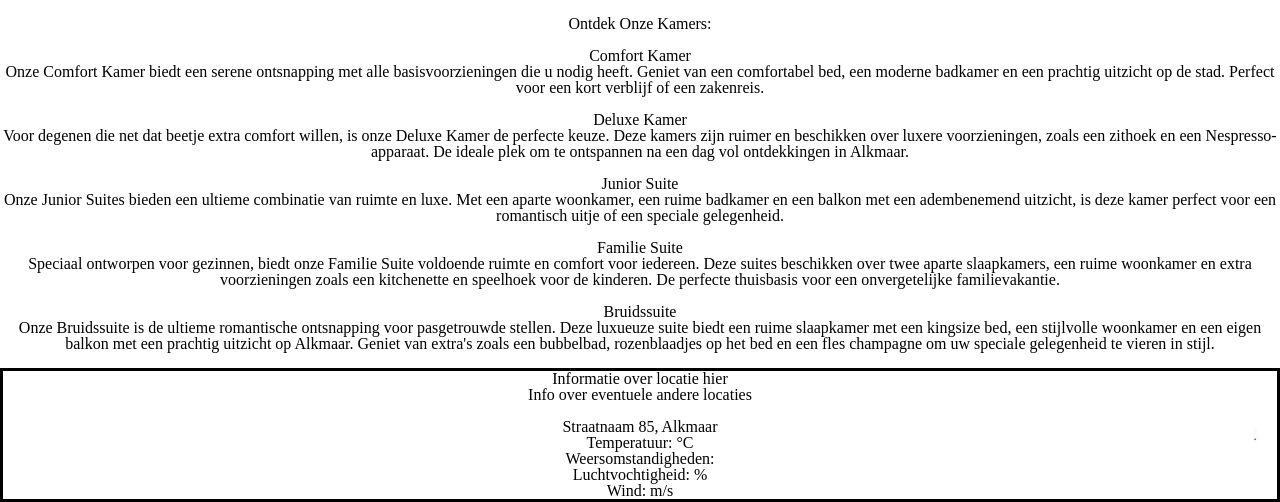
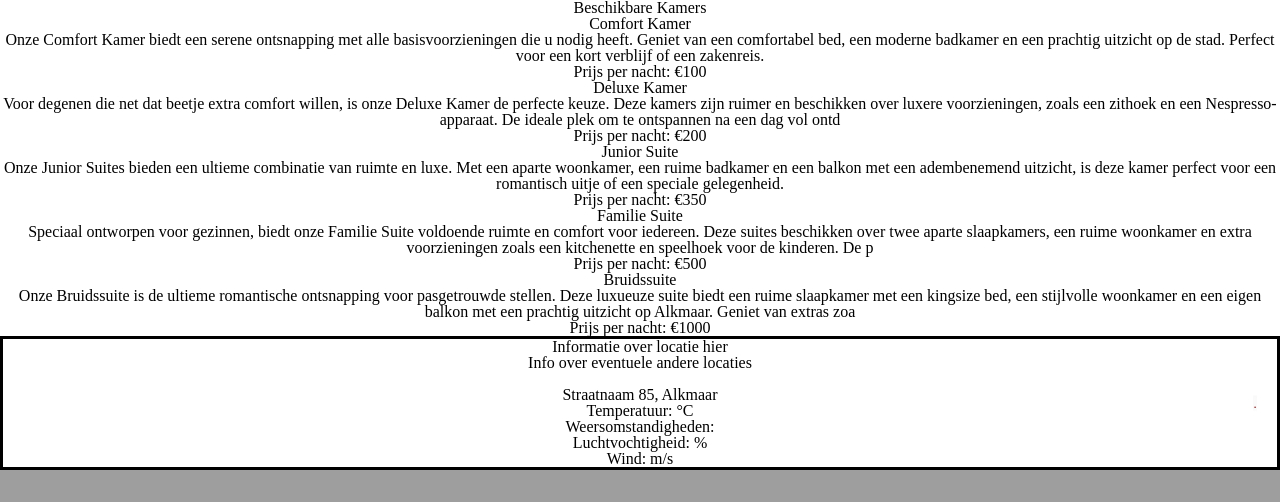
Before and after one commit to Duko-Wolf/Hotel, a PHP site: page /kamers.php in a window 1280 px wide. Shown: the part 520-1022 px from the top of the page. After the commit the page ends 990 px from the top, so only its background shows below. Run offline with PHP 8.4, Linux system fonts and the light colour scheme; data comes from the database, SQL or seed files in the repository; some libraries are stand-ins or nearby versions.

Commit message:
kamers worden ingeladen met php

```diff
--- a/kamers.php
+++ b/kamers.php
@@ -1,60 +1,35 @@
-<?php include('includes/session.php') ?>
+<?php
+require 'functions/function.php'; // Inclusief het database verbindingsbestand
+
+$conn = dbConnect();
+// Query om alle kamers op te halen
+$query = "SELECT * FROM kamers";
+$stmt = $conn->prepare($query);
+$stmt->execute();
+$kamers = $stmt->fetchAll(PDO::FETCH_ASSOC);
+?>
+
 <!DOCTYPE html>
-<html lang="en">
+<html lang="nl">
 <head>
     <meta charset="UTF-8">
     <meta name="viewport" content="width=device-width, initial-scale=1.0">
     <link rel="stylesheet" href="styling/index.css"/>
-    <title>Kamers</title>
+    <title>Kamers Overzicht</title>
 </head>
 <body>
+<?php include('includes/navbar.php'); ?>
+<?php include('includes/header.php'); ?>
+    <h1>Beschikbare Kamers</h1>
 
-    <?php include('includes/navbar.php'); ?>
-    <?php include('includes/header.php'); ?>
+    <?php foreach ($kamers as $kamer): ?>
+        <div class="kamer">
+            <h2><?= htmlspecialchars($kamer['kamerNaam']) ?></h2>
+            <p><?= htmlspecialchars($kamer['kamerBeschrijving']) ?></p>
+            <p class="prijs">Prijs per nacht: €<?= htmlspecialchars($kamer['prijs']) ?></p>
+        </div>
+    <?php endforeach; ?>
 
-
-    <main>
-        <section>
-            <article> <br>
-            <h1>Ontdek Onze Kamers:</h1> <br>
-            <h2>Comfort Kamer</h2>
-            <p>Onze Comfort Kamer biedt een serene ontsnapping met alle basisvoorzieningen die u nodig heeft.
-                Geniet van een comfortabel bed, een moderne badkamer en een prachtig uitzicht op de stad. Perfect voor een kort verblijf of een zakenreis.</p>
-            </article>
-        </section> <br>
-    <section>
-        <article>
-        <h2>Deluxe Kamer</h2>
-            <p>Voor degenen die net dat beetje extra comfort willen, is onze Deluxe Kamer de perfecte keuze.
-                Deze kamers zijn ruimer en beschikken over luxere voorzieningen, zoals een zithoek en een Nespresso-apparaat. De ideale plek om te ontspannen na een dag vol ontdekkingen in Alkmaar.</p>
-        </article> <br>
-    </section>
-
-    <section>
-        <article>
-            <h2>Junior Suite</h2>
-            <p>Onze Junior Suites bieden een ultieme combinatie van ruimte en luxe.
-                Met een aparte woonkamer, een ruime badkamer en een balkon met een adembenemend uitzicht, is deze kamer perfect voor een romantisch uitje of een speciale gelegenheid.</p>
-        </article> <br>
-    </section>
-
-    <section>
-        <article>
-            <h2>Familie Suite</h2>
-            <p>Speciaal ontworpen voor gezinnen, biedt onze Familie Suite voldoende ruimte en comfort voor iedereen.
-                Deze suites beschikken over twee aparte slaapkamers, een ruime woonkamer en extra voorzieningen zoals een kitchenette en speelhoek voor de kinderen. De perfecte thuisbasis voor een onvergetelijke familievakantie.
-            </p>
-        </article> <br>
-    </section>
-
-    <section>
-        <article>
-            <h2>Bruidssuite</h2>
-            <p>Onze Bruidssuite is de ultieme romantische ontsnapping voor pasgetrouwde stellen. Deze luxueuze suite biedt een ruime slaapkamer met een kingsize bed, een stijlvolle woonkamer en een eigen balkon met een prachtig uitzicht op Alkmaar.
-                Geniet van extra's zoals een bubbelbad, rozenblaadjes op het bed en een fles champagne om uw speciale gelegenheid te vieren in stijl.</p>
-        </article> <br>
-    </section>
-</main>
+    <?php include('includes/footer.php'); ?>
 </body>
-<?php include('includes/footer.php'); ?>
 </html>
```
